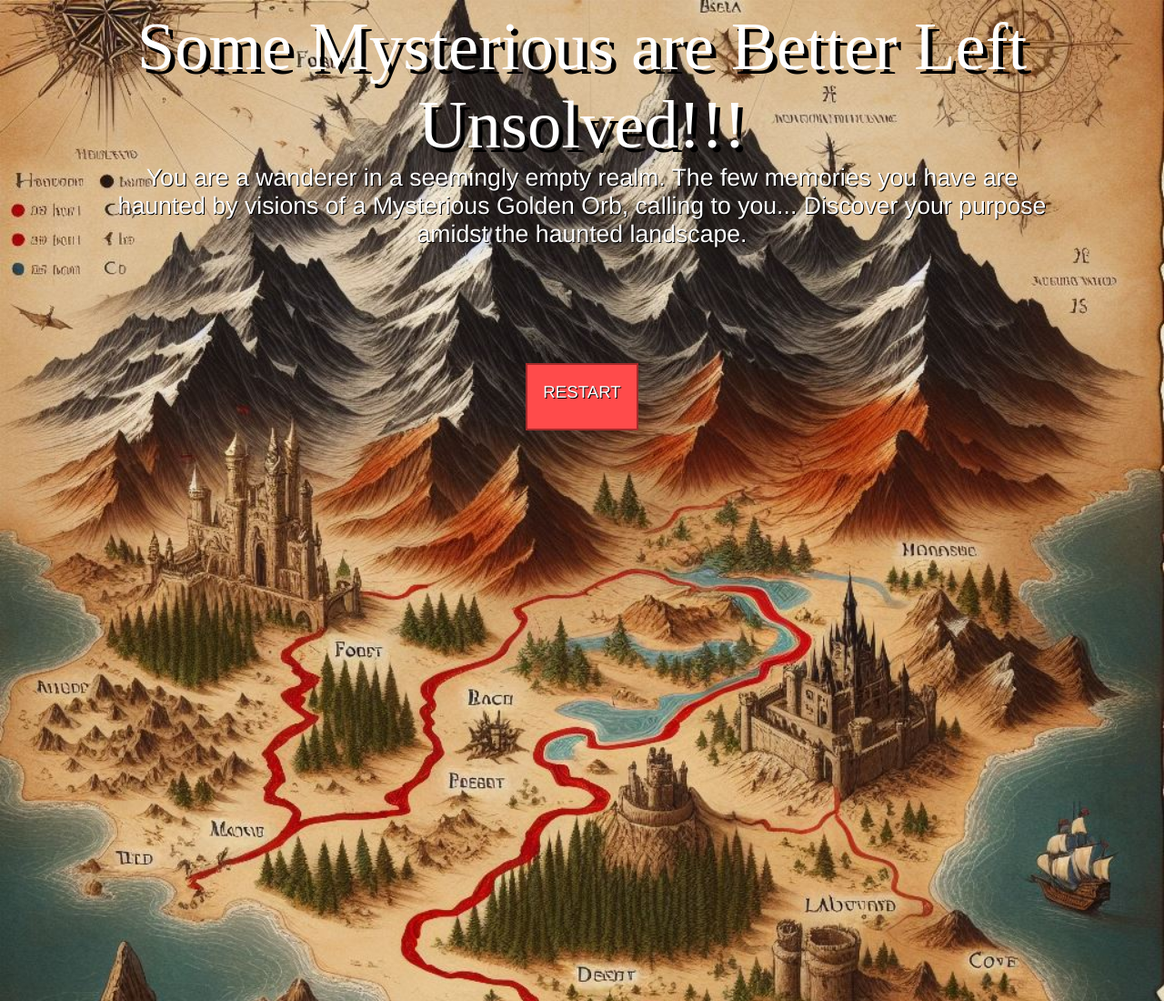
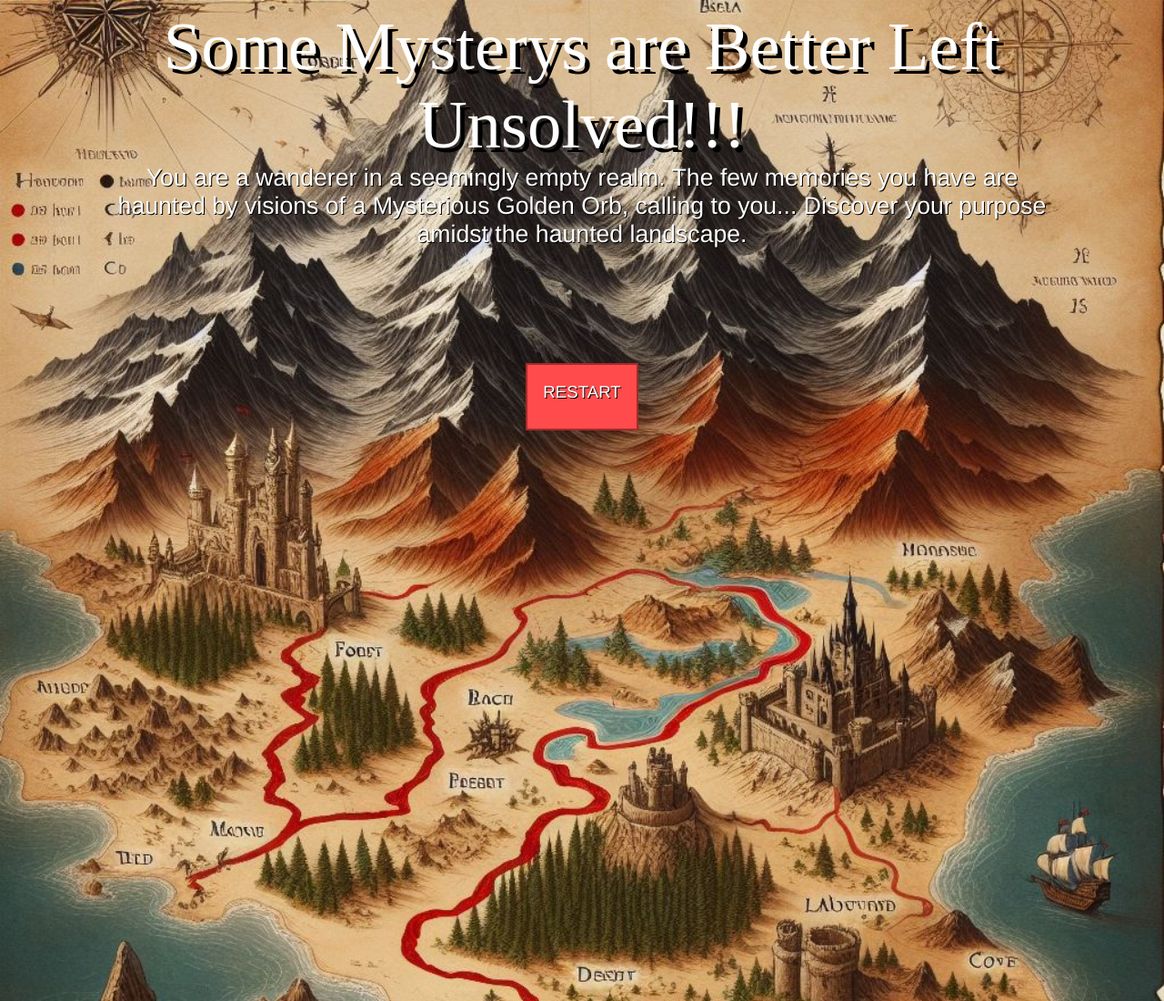
Before and after one commit to JacobOberwan/Net_Art, a plain HTML site: page ResubmitV2/Homescreen2.0.html in a window 1280 px wide. Shown: the top 1100 px of the page at 91% size. Drawn offline with Linux system fonts and the light colour scheme.

Commit message:
Update Homescreen2.0.html

```diff
--- a/ResubmitV2/Homescreen2.0.html
+++ b/ResubmitV2/Homescreen2.0.html
@@ -29,7 +29,7 @@ body {
 </head>
 
 <body>
-<div class="TITLE"> <p3> Some Mysterious are Better Left Unsolved!!! </p3> </div>
+<div class="TITLE"> <p3> Some Mysterys are Better Left Unsolved!!! </p3> </div>
 <div class="divbound">
 
 <a href = "STARTMAP_NOTI.HTML" > <div class="startbutton"> <p4>RESTART</p4> </div>  </a>
```
